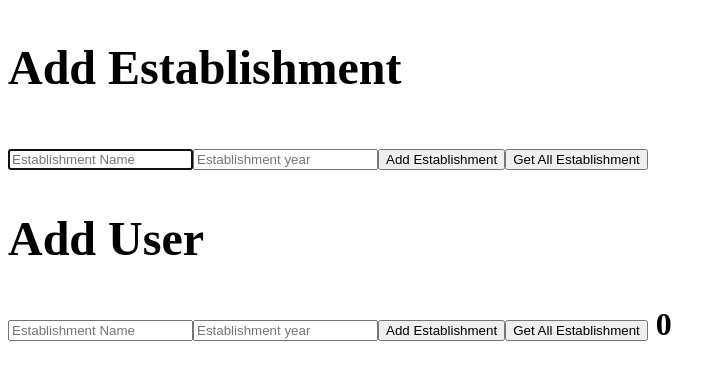
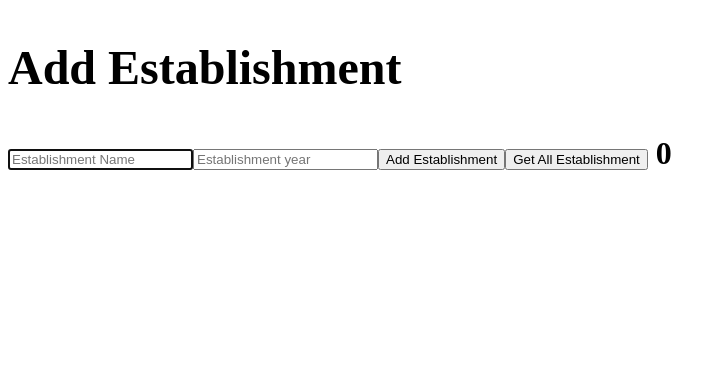
Before and after one commit to rameezcm/RamzAngular2Demo, an Angular app in the folder angular/: page / in a window 1280 px wide. Shown: the top 380 px of the page, without its empty margins (0-726 px from the left). Built offline with nearby package versions, Linux system fonts and the light colour scheme.

Commit message:
Style changes

```diff
--- a/angular/src/app/user-app/user-app.component.html
+++ b/angular/src/app/user-app/user-app.component.html
@@ -8,27 +8,8 @@
 <input placeholder="Establishment year" autofocus="" [(ngModel)]="newUser.age">
 <button (click)="addUser(newUser)">Add Establishment</button>
 <button (click)="getAllUser()">Get All Establishment</button>
-
-<section >
-  <header>
-    <h1>Add User</h1>
-	<h2>{{message}}</h2>
-  </header>
-  </section>
-  <input placeholder="Establishment Name" autofocus="" [(ngModel)]="newUser.name">
-  <input  placeholder="Establishment year" autofocus="" [(ngModel)]="newUser.age" >
-  <button (click)="addUser(newUser)">Add Establishment</button>
-  <button (click)="getAllUser()">Get All Establishment</button>
-
 {{users.length}}
-
-  <section  *ngIf="users.length > 0">
-
-
-{{users.length}}
-
 <section *ngIf="users.length > 0">
-
    <div class="datagrid">
       <table>
          <thead>
@@ -38,7 +19,6 @@
                <th>AGE</th>
             </tr>
          </thead>
-
          <tbody *ngFor="let user of users" [class.completed]="user.active">
          <tr>
             <td>{{user.id}}</td>
```
Lines whose indentation alone changed are shown as unchanged.
